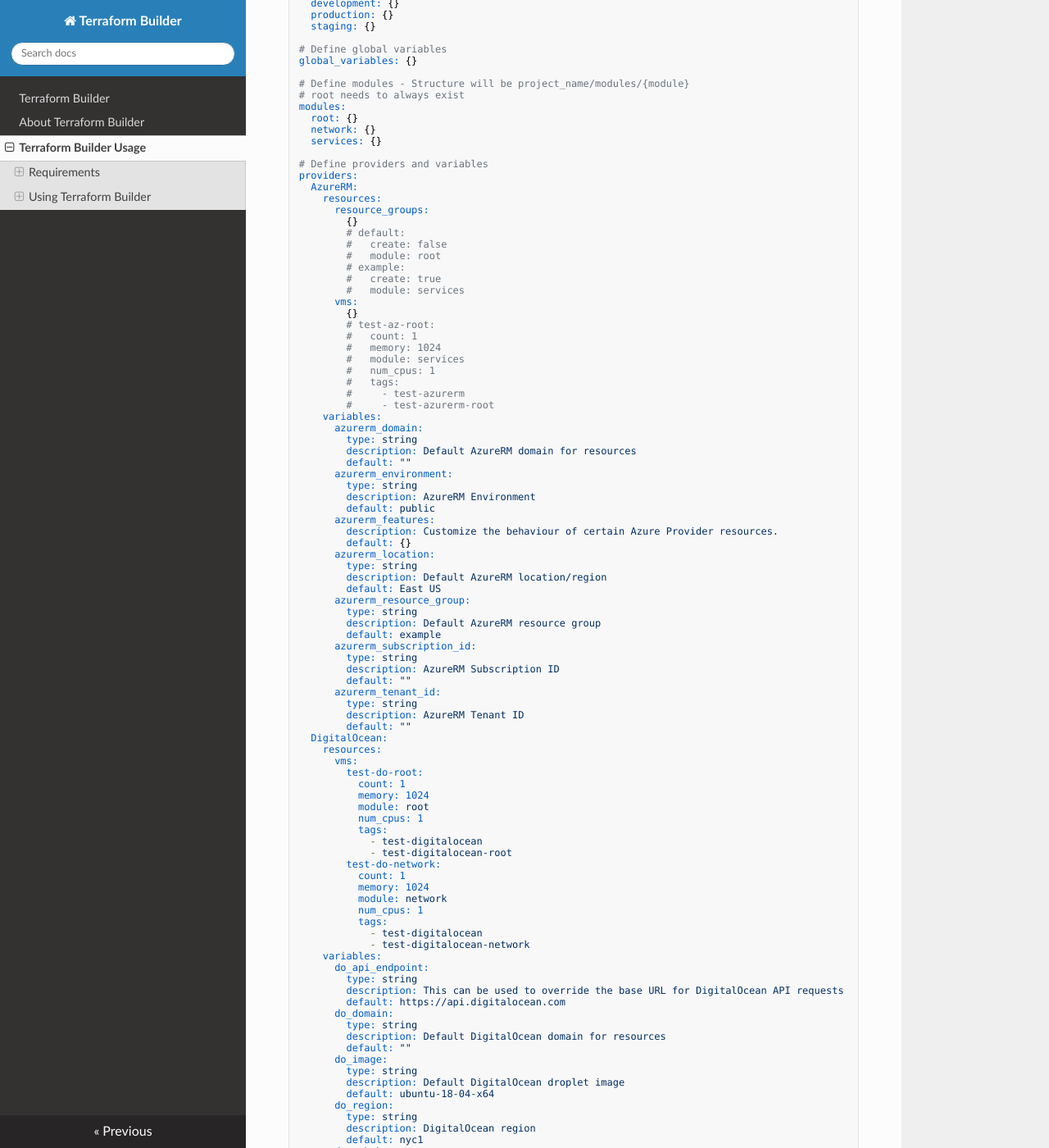
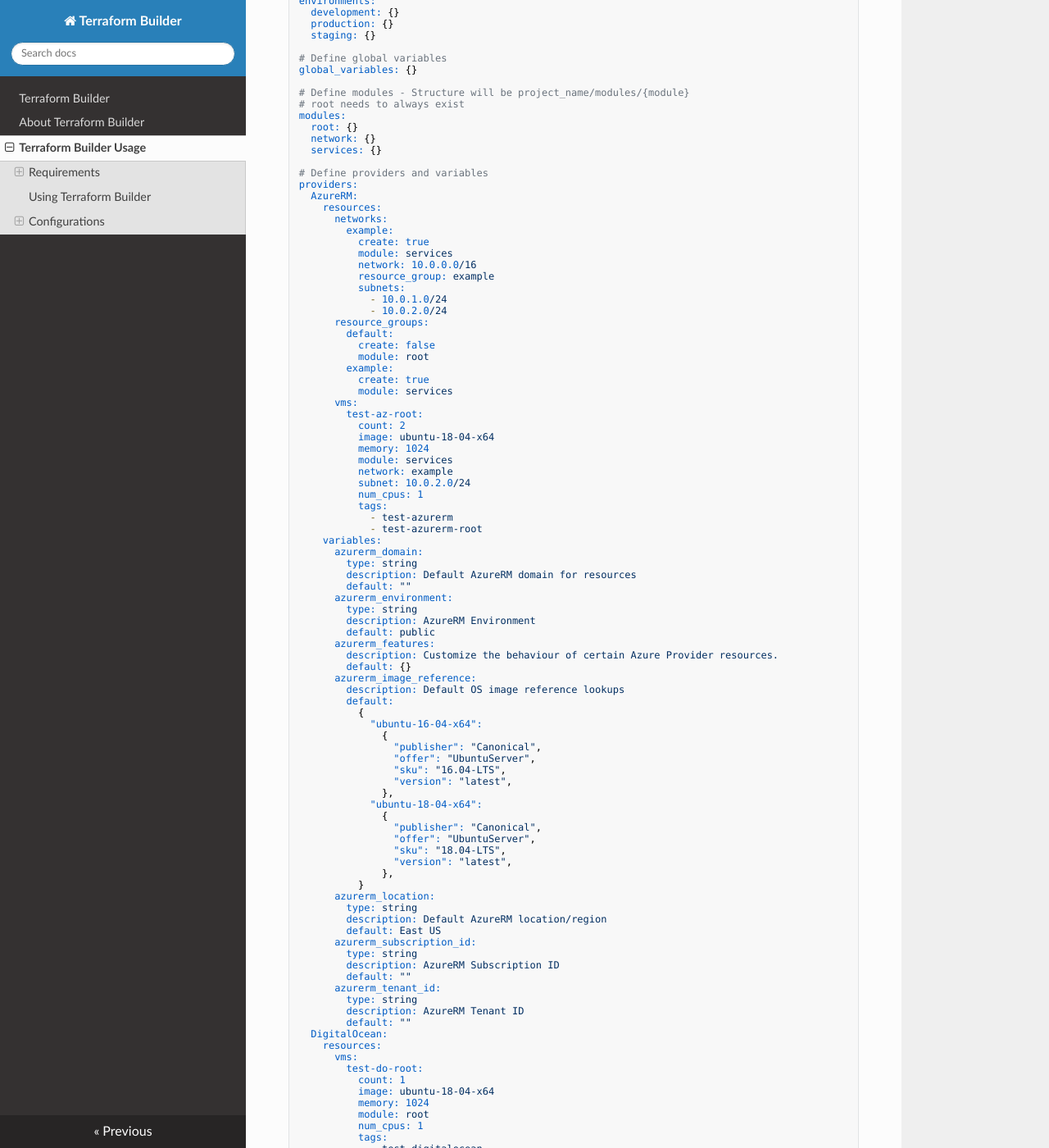
Before and after one commit to mrlesmithjr/terraform-builder, an MkDocs documentation site: the page built from docs/usage.md, in a window 1280 px wide and 1400 px high, scrolled down 2098 px. Shown: the whole window at 82% size. Built offline with MkDocs 1.6.1, drawn with Linux system fonts in a browser that asks for light colours; nearby versions of some CDN libraries; some of the changed text lies outside the part shown.

Commit message:
Final AzureRM virtual machine functionality
All initial requirements to provision an AzureRM virtual machine are
completed for now. Will need some additional testing as I am sure there
are some things that need to be addressed. Various things are bubbling
up from provider vars to resources, etc. This will allow for easier
configurations to be built without relying so much on provider vars.
This will likely change quite a bit over time.

````diff
--- a/docs/usage.md
+++ b/docs/usage.md
@@ -34,18 +34,18 @@ It is recommended that you install [Graphviz](https://graphviz.gitlab.io/downloa
 Is using Terraform Builder easy? Of course it is. But first we need to explore
 some of the concepts.
 
-### Configurations
+## Configurations
 
 Configurations are defined in YAML, and must follow a specific format. By doing
 this, we can ensure that we have consistency in our Terraform configurations. We
 use `configs.yml` but the filename can be anything you wish. However, if the
 content must be consistent.
 
-#### Providers
+### Providers
 
 We can configure specific providers in our `configs.yml`.
 
-##### Resources
+#### Resources
 
 Resources are where we can defined things such as VMs, resource groups, etc. For
 example, VMs are defined in an agnostic way in which you can cut/paste VM resources
@@ -85,7 +85,7 @@ resource "azurerm_resource_group" "example" {
 }
 ```
 
-#### Example Configuration
+### Example Configuration
 
 Below is an example of our `configs.yml`:
 
@@ -123,24 +123,34 @@ modules:
 providers:
   AzureRM:
     resources:
+      networks:
+        example:
+          create: true
+          module: services
+          network: 10.0.0.0/16
+          resource_group: example
+          subnets:
+            - 10.0.1.0/24
+            - 10.0.2.0/24
       resource_groups:
-        {}
-        # default:
-        #   create: false
-        #   module: root
-        # example:
-        #   create: true
-        #   module: services
+        default:
+          create: false
+          module: root
+        example:
+          create: true
+          module: services
       vms:
-        {}
-        # test-az-root:
-        #   count: 1
-        #   memory: 1024
-        #   module: services
-        #   num_cpus: 1
-        #   tags:
-        #     - test-azurerm
-        #     - test-azurerm-root
+        test-az-root:
+          count: 2
+          image: ubuntu-18-04-x64
+          memory: 1024
+          module: services
+          network: example
+          subnet: 10.0.2.0/24
+          num_cpus: 1
+          tags:
+            - test-azurerm
+            - test-azurerm-root
     variables:
       azurerm_domain:
         type: string
@@ -153,14 +163,29 @@ providers:
       azurerm_features:
         description: Customize the behaviour of certain Azure Provider resources.
         default: {}
+      azurerm_image_reference:
+        description: Default OS image reference lookups
+        default:
+          {
+            "ubuntu-16-04-x64":
+              {
+                "publisher": "Canonical",
+                "offer": "UbuntuServer",
+                "sku": "16.04-LTS",
+                "version": "latest",
+              },
+            "ubuntu-18-04-x64":
+              {
+                "publisher": "Canonical",
+                "offer": "UbuntuServer",
+                "sku": "18.04-LTS",
+                "version": "latest",
+              },
+          }
       azurerm_location:
         type: string
         description: Default AzureRM location/region
         default: East US
-      azurerm_resource_group:
-        type: string
-        description: Default AzureRM resource group
-        default: example
       azurerm_subscription_id:
         type: string
         description: AzureRM Subscription ID
@@ -174,6 +199,7 @@ providers:
       vms:
         test-do-root:
           count: 1
+          image: ubuntu-18-04-x64
           memory: 1024
           module: root
           num_cpus: 1
@@ -182,6 +208,7 @@ providers:
             - test-digitalocean-root
         test-do-network:
           count: 1
+          image: ubuntu-18-04-x64
           memory: 1024
           module: network
           num_cpus: 1
@@ -197,10 +224,6 @@ providers:
         type: string
         description: Default DigitalOcean domain for resources
         default: ""
-      do_image:
-        type: string
-        description: Default DigitalOcean droplet image
-        default: ubuntu-18-04-x64
       do_region:
         type: string
         description: DigitalOcean region
````
Also changed, not shown: CHANGELOG.md (+6 -0 lines), examples/example_builds/example/README.md (+43 -10 lines), 12 other files.
